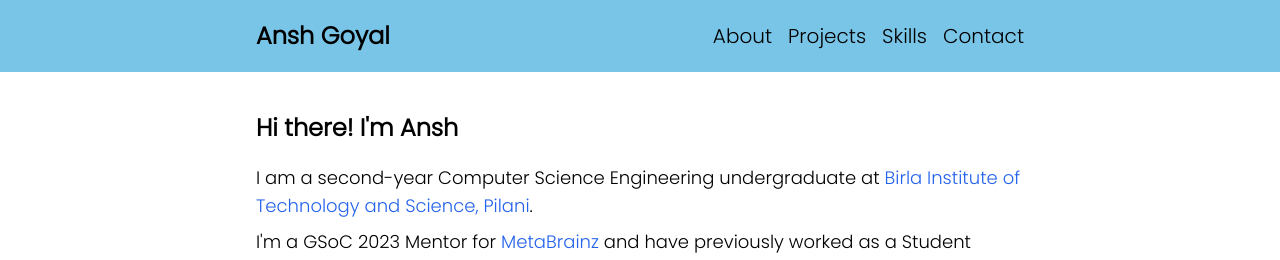
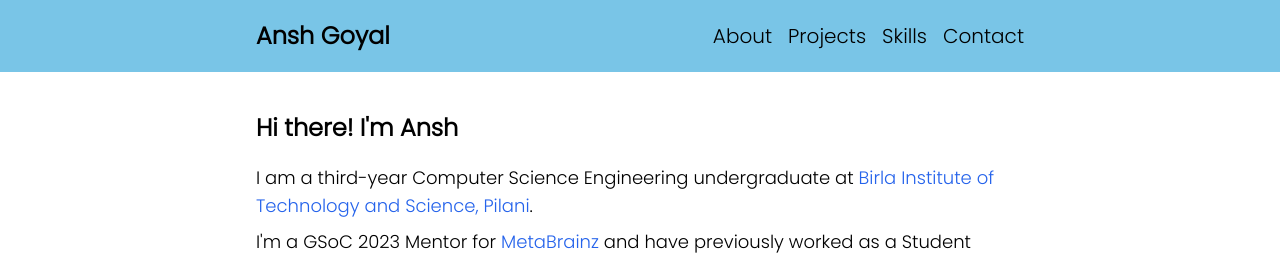
Before and after one commit to anshg1214/anshgoyal.com, a Next.js app: page / in a window 1280 px wide. Shown: the top 260 px of the page. Built offline with nearby package versions, Linux system fonts and the light colour scheme; no server answers.

Commit message:
feat: Update Information

```diff
--- a/src/components/About.tsx
+++ b/src/components/About.tsx
@@ -5,7 +5,7 @@ const About = () => {
 		<section id="about" className="max-w-3xl px-3 sm:px-0 mx-auto m-10">
 			<h1 className="text-2xl font-bold">Hi there! I&apos;m Ansh</h1>
 			<p className="text-lg mt-5">
-				I am a second-year Computer Science Engineering undergraduate at{' '}
+				I am a third-year Computer Science Engineering undergraduate at{' '}
 				<Link
 					href="https://www.bits-pilani.ac.in/"
 					className="text-blue-600"
```
Also changed, not shown: 2 other files (tests, documents, lock files or other folders).
